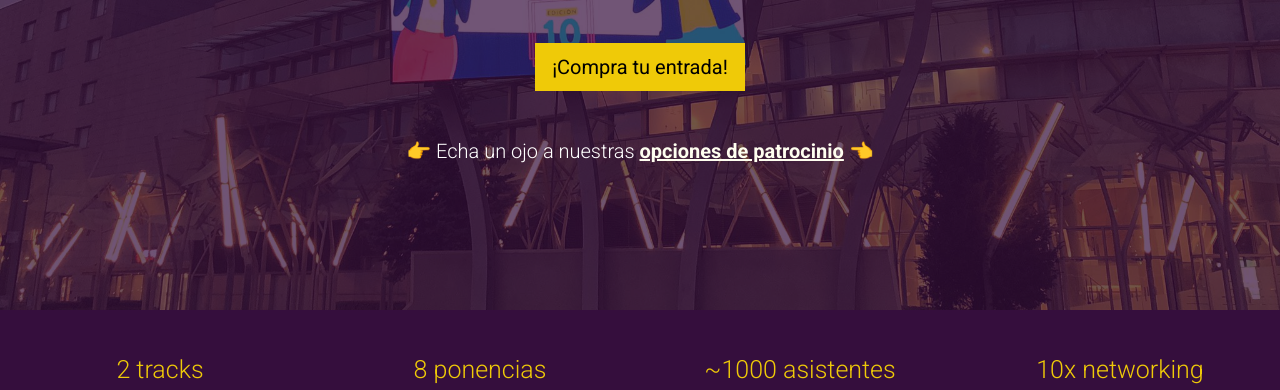
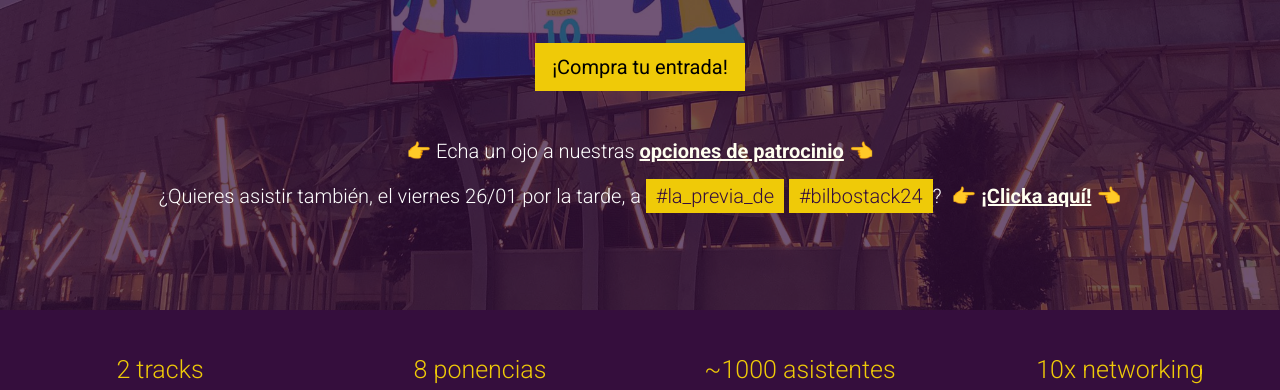
Before and after one commit to bilbostack/2024-website, a Gatsby site: page / in a window 1280 px wide. Shown: the part 410-800 px from the top of the page. Built offline with nearby package versions, Linux system fonts and the light colour scheme; Gatsby itself is replaced by a stand-in of ours.

Commit message:
Activate laprevia

```diff
--- a/src/components/headerHome.js
+++ b/src/components/headerHome.js
@@ -40,10 +40,10 @@
               </span><br/>
             </h5>
           </div>
-          <div id="hashtag" class="hidden">
+          <div id="hashtag">
             <h5>
               <p>
-                ¿Quieres ver también la agenda de <span>#la_previa_de</span> <span>#bilbostack24</span>?&nbsp;
+                ¿Quieres asistir también, el viernes 26/01 por la tarde, a <span>#la_previa_de</span> <span>#bilbostack24</span>?&nbsp;
                 👉 <a href="http://previa-2024.bilbostack.com/"
                   target="_blank"
                   rel="noopener noreferrer">
```
